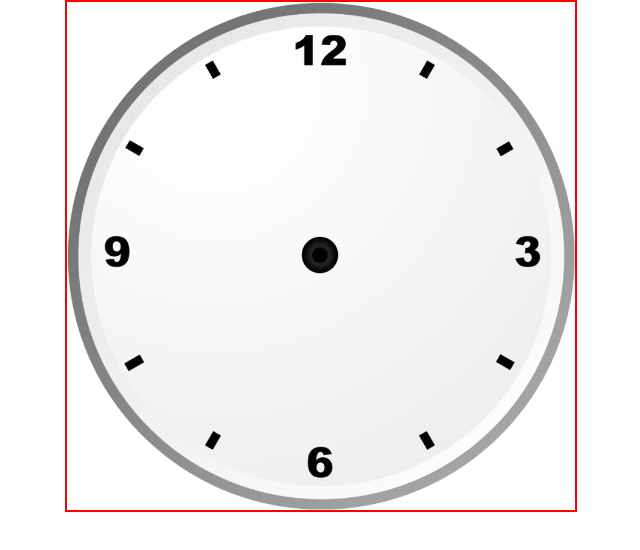
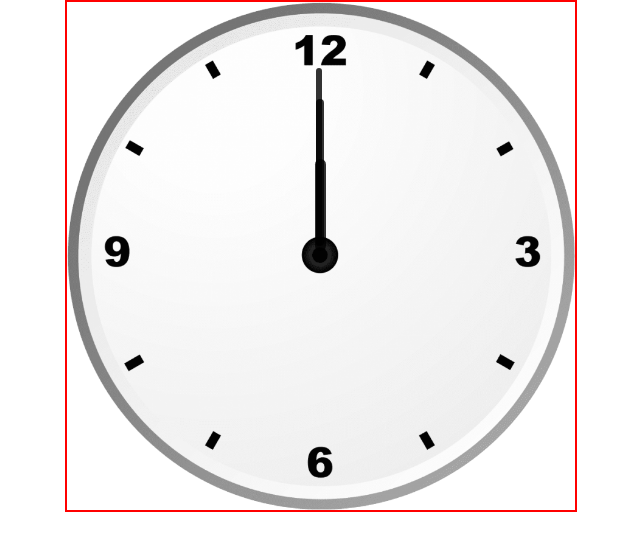
Before and after one commit to VinayMalyala/AnalogClock, a plain HTML site: page index.html in a window 1280 px wide. Shown: the whole page, without its empty margins (319-959 px from the left). Drawn offline with Linux system fonts and the light colour scheme.

Commit message:
added hour, min, sec

```diff
--- a/style.css
+++ b/style.css
@@ -11,4 +11,35 @@
     background-size: cover;
     border: 2px solid red;
     margin: auto;
+    position: relative;
 }
+
+#hour, #minute, #second{
+    position: absolute;
+    background: black;
+    border-radius: 10px;
+}
+
+#hour{
+    width: 2.1%;
+    height: 18%;
+    top: 31%;
+    left: 48.8%;
+    opacity: 0.8;
+}
+
+#minute{
+    width: 1.5%;
+    height: 29%;
+    top: 19%;
+    left: 49%;
+    opacity: 0.8;
+}
+
+#second{
+    width: 1%;
+    height: 35%;
+    top: 13%;
+    left: 49.1%;
+    opacity: 0.8;
+}
```
